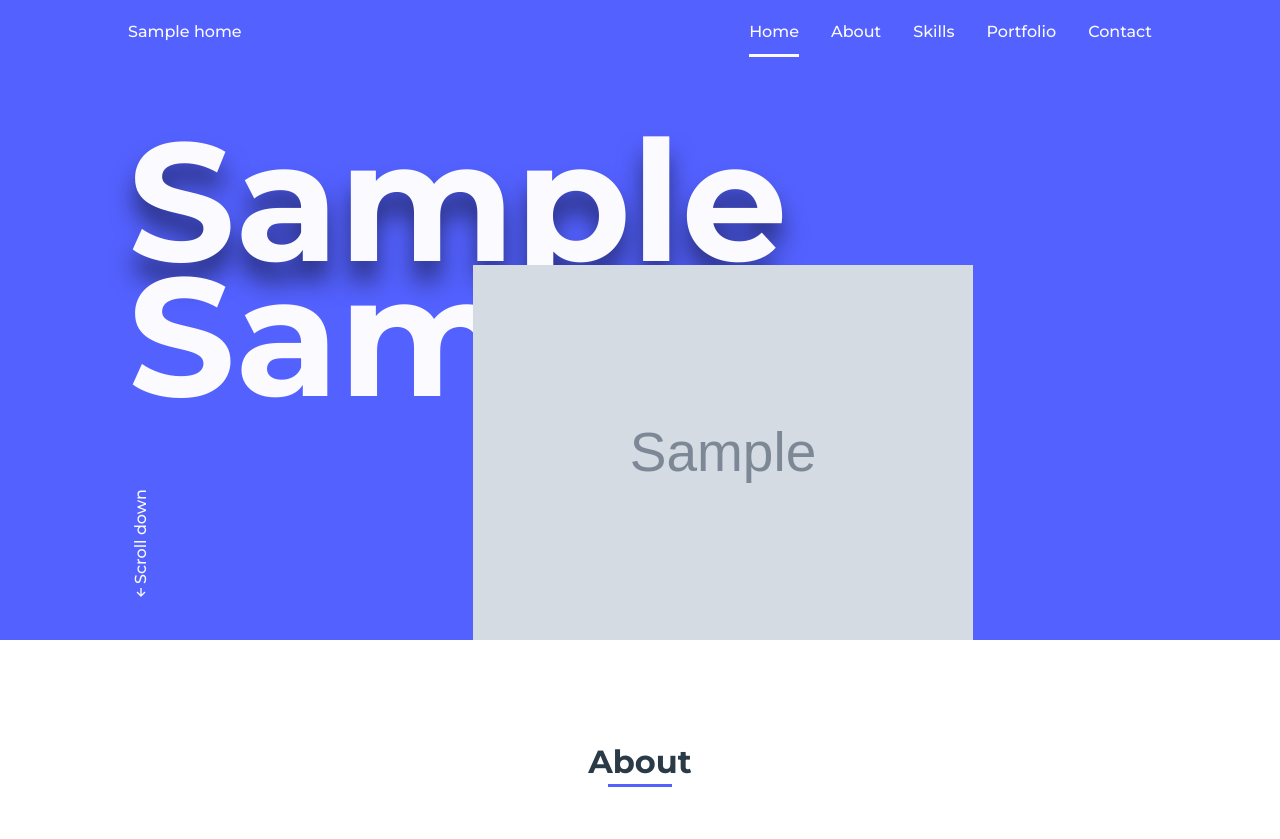
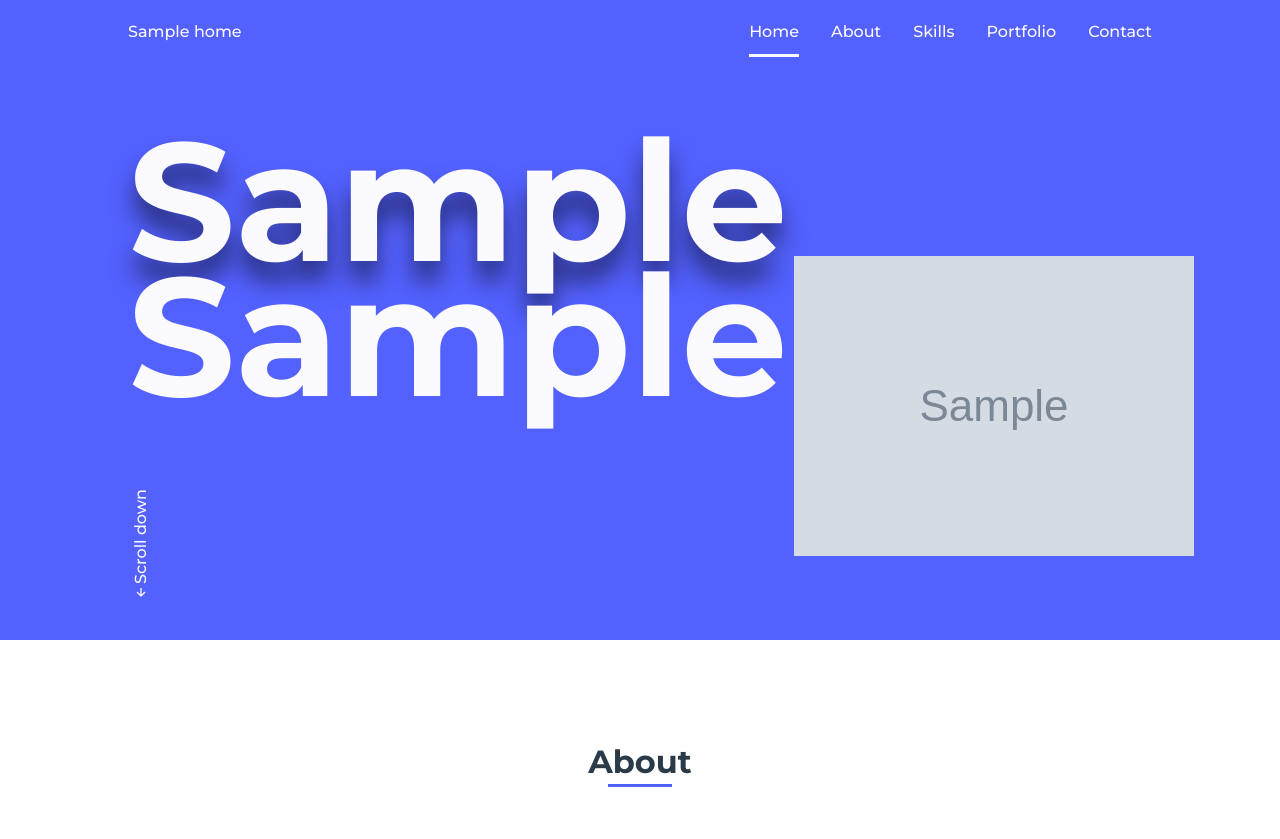
Before and after one commit to soufianbenafia/Portfolio, a Django app: page / in a window 1280 px wide; the page is wider, and only the part inside the window is pictured. Shown: the top 839 px of that part. Run offline with Django 4.2, Linux system fonts and the light colour scheme; tables that the repository leaves empty hold one stand-in row (values such as "Sample post"); grey boxes marked "Sample" are stand-in pictures; some libraries are stand-ins or nearby versions.

Commit message:
made contact form and about section responsive

```diff
--- a/soufian/templates/index.html
+++ b/soufian/templates/index.html
@@ -49,7 +49,9 @@
                         <a href="#about" class="home__scroll-link"><i class='bx bx-up-arrow-alt' ></i>Scroll down</a>
                     </div>
 
-                    <img src="{{ home.picture.url }}" alt="" class="home__img">
+                    <div class="divimghome">
+                        <img src="{{ home.picture.url }}" alt="" class="home__img">
+                    </div>
                 </div>
             </section>
 
--- a/static/assets/css/styles.css
+++ b/static/assets/css/styles.css
@@ -212,11 +212,16 @@ img{
     transform: rotate(-180deg);
     color: var(--white-color);
 }
+
+/* Default styling */
 .home__img{
     position: absolute;
-    right: 0;
+    max-width: 100%;;
+    left: 60%;
+    top: 30%;
     bottom: 0;
-    width: 295px;
+    height: 60%;
+    width: 50%;
 }
 
 /* ===== ABOUT =====*/
@@ -321,9 +326,7 @@ img{
 
 /* ===== CONTACT =====*/
 .contact__container{
-    position: relative;
     row-gap: 2rem;
-    left: 270px;
 }
 .contact__subtitle{
     font-size: var(--normal-font-size);
@@ -388,12 +391,6 @@ img{
 
 /* ===== MEDIA QUERIES =====*/
 /* For small devices */
-@media screen and (max-width: 320px) {
-  .home__img {
-    width: 230px;
-  }
-}
-
 @media screen and (min-width: 768px){
     body{
         margin: 0;
@@ -488,13 +485,71 @@ img{
     }
 }
 
-/* For tall screens on mobiles y desktop*/
-@media screen and (min-height: 721px) {
+/* For tall screens on mobiles y desktop */
+@media only screen and (min-height: 721px) {
     .home__container {
         height: 640px;
     }
-    .home__img {
-        width: 500px;
-        right: 24%;
+}
+
+/* For Desktop View */
+@media screen and (min-width: 1024px) {
+    .home__img{
+        position: absolute;
+        max-width: 100%;;
+        left: 60%;
+        top: 40%;
+        bottom: 0;
+        height: auto;
+        width:auto;
     }
+
+    .contact__container{
+        position: relative;
+        row-gap: 2rem;
+        left: 270px;
+    }
+  }
+
+
+  /* For mobile devices View */
+@media screen and (min-device-width: 320px)
+and (max-device-width: 480px) {
+    .home__img{
+        position: absolute;
+        max-width: 100%;;
+        left: 10%;
+        top: 40%;
+        bottom: 0;
+        height: auto;
+        width:auto;
+    }
+
+    .about__img{
+        width: 240px;
+        height: 380px;
+    }
+    .about__img img{
+        width: 240px;
+    }
+
 }
+
+  /* For Tablets or iPad View */
+  @media screen and (min-device-width: 768px)
+  and (max-device-width: 1024px) {
+      .home__img{
+          position: absolute;
+          max-width: 100%;;
+          left: 62%;
+          top: 40%;
+          bottom: 0;
+          height: auto;
+          width:auto;
+      }
+
+      .contact__form{
+        position: relative;
+        left: 200px;
+    }
+  }
```
Also changed, not shown: 1 other file.
